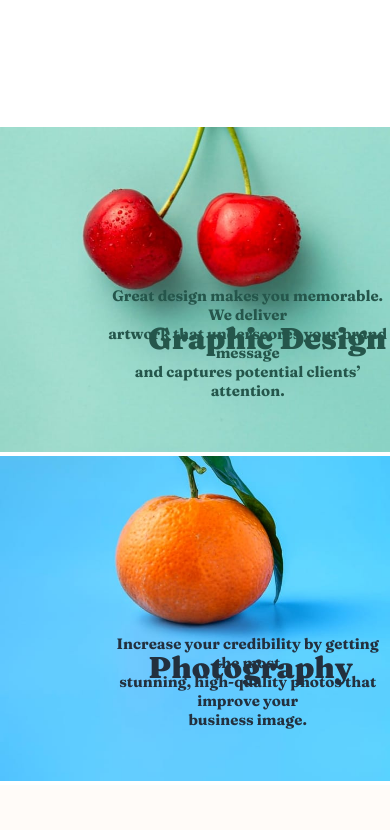
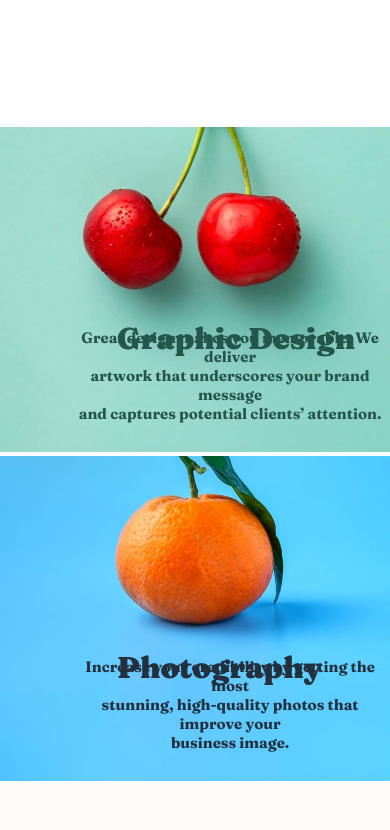
Before and after one commit to ankoh-treasure-ekah/third-test, a plain HTML site: page index.html in a window 390 px wide. Shown: the part 3086-3916 px from the top of the page. Drawn offline with Linux system fonts and the light colour scheme.

Commit message:
added responsiveness

```diff
--- a/assets/style/_mobile.scss
+++ b/assets/style/_mobile.scss
@@ -138,7 +138,7 @@
         font-family: $Family_fraunces;
         position: absolute;
         bottom: 30%;
-        left: 38%;
+        left: 30%;
         color: $Dark_desaturated_cyan;
         font-weight: 900;
         font-size: 30px;
@@ -148,8 +148,8 @@
         position: absolute;
         font-size: 15px;
         font-family: $Family_fraunces;
-        bottom: 17%;
-        left: 27%;
+        bottom: 10%;
+        left: 18%;
         // width: 299px;
         text-align: center;
         color: $Dark_desaturated_cyan;
```
Also changed, not shown: assets/style/style.css.
